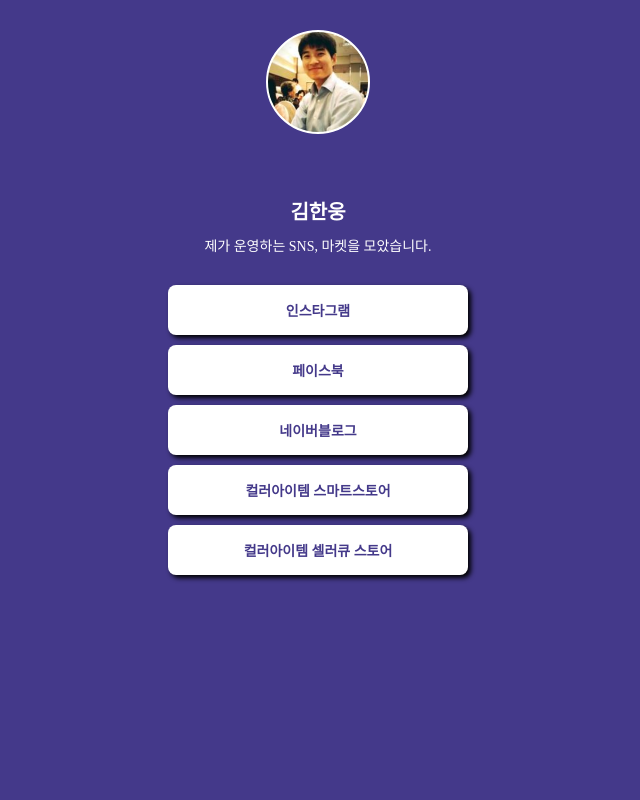
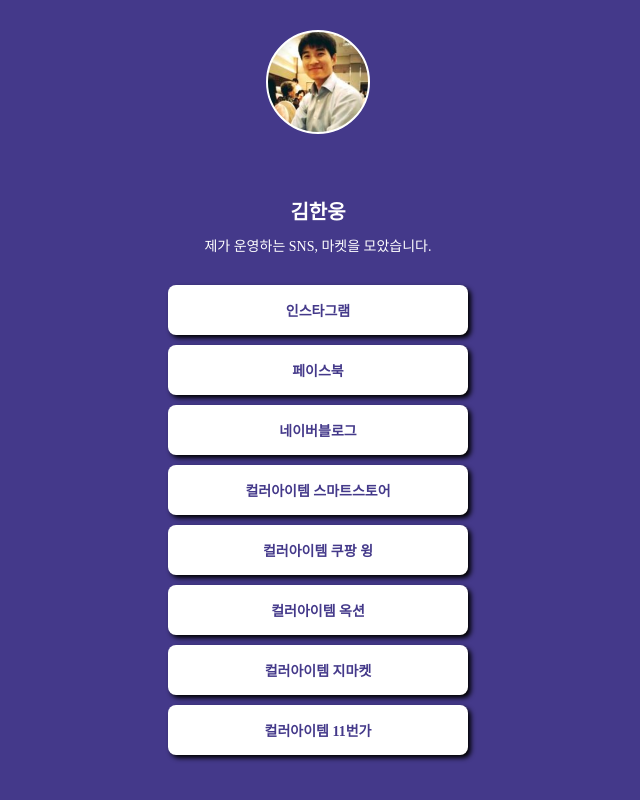
Before and after one commit to Kim-Hanung/mypage, a plain HTML site: page index.html in a window 1280 px wide. Shown: the whole page, without its empty margins (322-962 px from the left). Drawn offline with Linux system fonts and the light colour scheme; a web font is replaced by a local one.

Commit message:
Update index.html

```diff
--- a/index.html
+++ b/index.html
@@ -95,7 +95,10 @@
         <a target="_blank" href="https://www.facebook.com/profile.php?id=100002596708998">페이스북</a>
         <a target="_blank" href="https://blog.naver.com/koreahu">네이버블로그</a>
         <a target="_blank" href="https://smartstore.naver.com/coloritem/category/50003817?cp=1">컬러아이템 스마트스토어</a>
-        <a target="_blank" href="https://store.sellerq.com/coloritem/shop/goods_list.php?cid=011002000000000&depth=1">컬러아이템 셀러큐 스토어</a>
+        <a target="_blank" href="https://shop.coupang.com/A00407635">컬러아이템 쿠팡 윙</a>
+        <a target="_blank" href="https://stores.auction.co.kr/coloritem">컬러아이템 옥션</a>
+        <a target="_blank" href="http://minishop.gmarket.co.kr/coloritem0">컬러아이템 지마켓</a>
+        <a target="_blank" href="https://shop.11st.co.kr/stores/765085">컬러아이템 11번가</a>
 
     </div>
 </body>
```
